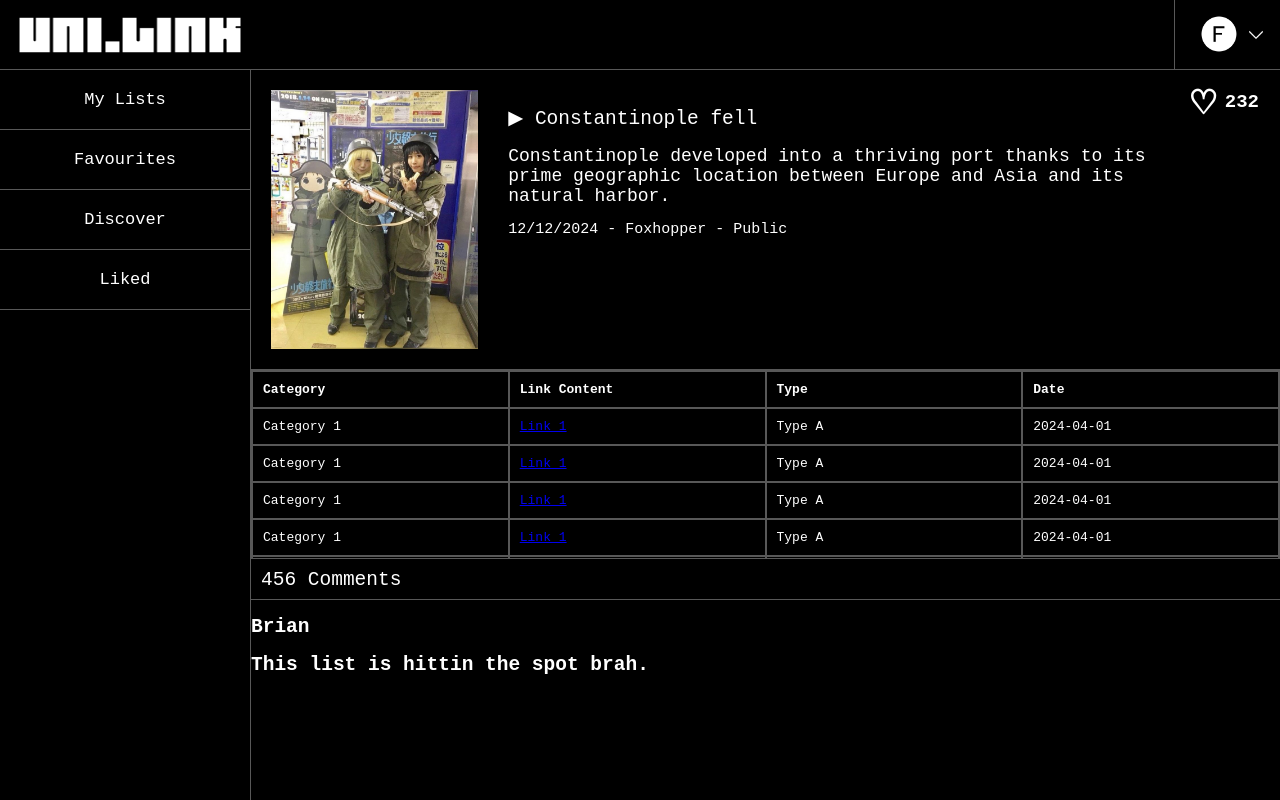
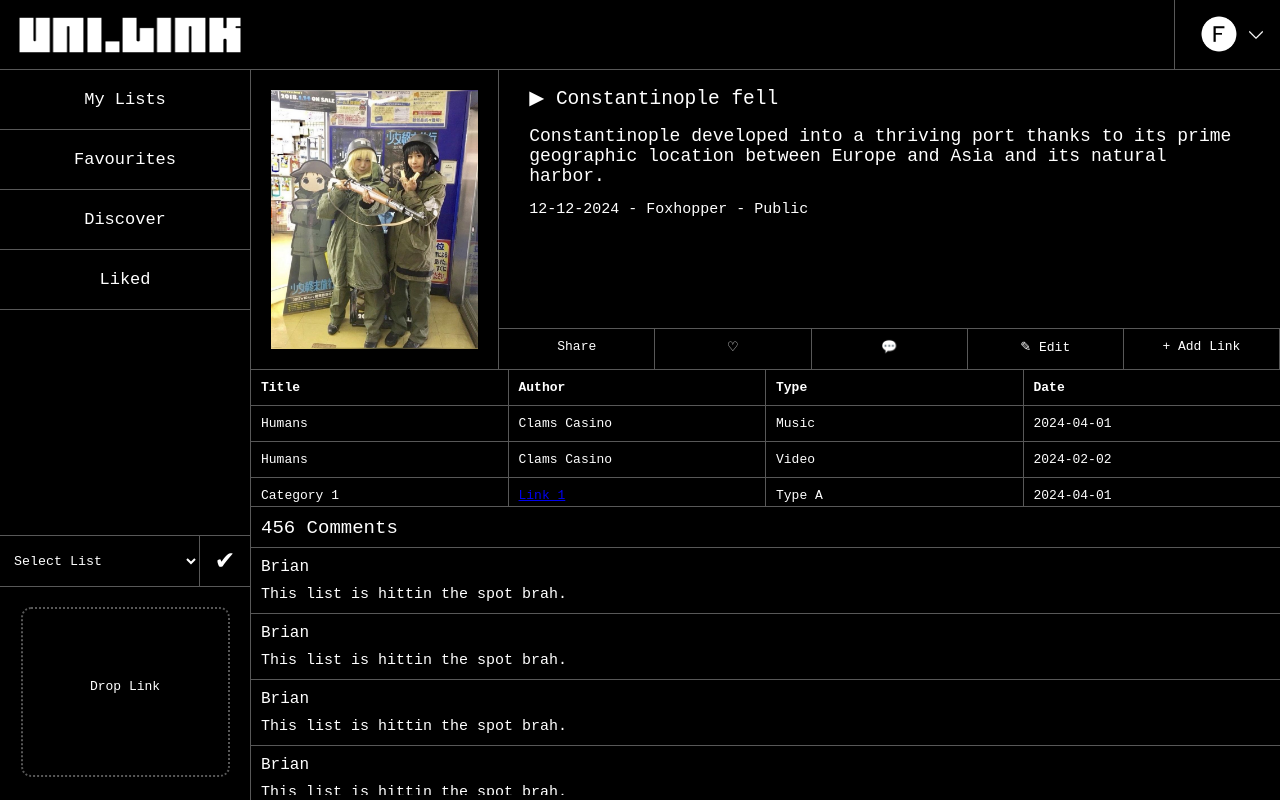
Before and after one commit to F0xhopper/UNI.LINK, a React (Create React App) app: page / in a window 1280 px wide. Built offline with nearby package versions, Linux system fonts and the light colour scheme.

Commit message:
Most of opened Done

```diff
--- a/src/Components/content/myLists.js
+++ b/src/Components/content/myLists.js
@@ -4,7 +4,7 @@ import downArrow from "/Users/edenphillips/Desktop/Projects/uni.listv2/src/Image
 import React, { Fragment, useState } from "react";
 
 const MyLists = () => {
-  const [sortDropdownVisible, setSortDropdownVisible] = useState(true);
+  const [sortDropdownVisible, setSortDropdownVisible] = useState(false);
   return (
     <div>
       <div className="myListsSeachSortContainer">
--- a/src/Components/content/openList.js
+++ b/src/Components/content/openList.js
@@ -1,113 +1,87 @@
+import { useState } from "react";
 import example2 from "/Users/edenphillips/Desktop/Projects/uni.listv2/src/Images/6c2844e70e7ab024197ec10a45a2d04f.jpg";
+import example1 from "/Users/edenphillips/Desktop/Projects/uni.listv2/src/Images/34ca39ba71e3440bb6196601075e53f5.jpg";
+
 const OpenList = () => {
+  const [creatingComment, setCreatingComment] = useState(false);
+  const [addingLink, setAddingLink] = useState(false);
   return (
     <div>
       <div className="openListInformationContainer">
-        <img src={example2}></img>
-        <div>
-          <div className="openListLikeButton">
-            <h2 className="openListLikeButtonHeart">♡</h2>{" "}
-            <h6 className="openListLikeButtonAmount">232</h6>
+        <div className="openListImageContainer">
+          {" "}
+          <img src={example2}></img>
+        </div>
+
+        <div className="openListInformationTextContainer">
+          <div>
+            <h2 className="openListTitle">▶︎ Constantinople fell</h2>
+            <h2 className="openListDescription">
+              {" "}
+              Constantinople developed into a thriving port thanks to its prime
+              geographic location between Europe and Asia and its natural
+              harbor.
+            </h2>{" "}
+            <h2 className="openListData">12-12-2024 - Foxhopper - Public</h2>
           </div>
-          <h2 className="openListTitle">▶︎ Constantinople fell</h2>
-          <h2 className="openListDescription">
+          <div className="opemListInteractiveContainer">
             {" "}
-            Constantinople developed into a thriving port thanks to its prime
-            geographic location between Europe and Asia and its natural harbor.
-          </h2>{" "}
-          <h2 className="openListData">12/12/2024 - Foxhopper - Public</h2>
+            <div className="openListInteractiveButton"> Share</div>
+            <div className="openListInteractiveButton"> ♡ </div>{" "}
+            <div
+              className="openListInteractiveButton"
+              onClick={() => {
+                setCreatingComment(!creatingComment);
+              }}
+            >
+              💬
+            </div>
+            <div className="openListInteractiveButton">✎ Edit</div>{" "}
+            <div
+              className="openListInteractiveButton"
+              onClick={() => {
+                setAddingLink(!addingLink);
+              }}
+            >
+              + Add Link
+            </div>
+          </div>
         </div>
       </div>
       <div className="openListLinksContainer">
         <table id="table">
           <thead>
             <tr>
-              <th onclick="sortTable(0)">Category</th>
-              <th onclick="sortTable(1)">Link Content</th>
+              <th onclick="sortTable(0)">Title</th>
+              <th onclick="sortTable(1)">Author</th>
               <th onclick="sortTable(2)">Type</th>
               <th onclick="sortTable(3)">Date</th>
             </tr>
           </thead>
+
           <tbody className="listTableBody">
+            {" "}
+            {addingLink && (
+              <div className="addLinkContainer">
+                <input className="addLinkInput"></input>
+                <div className="addLinkButton">Add Link</div>
+              </div>
+            )}
             <tr>
-              <td>Category 1</td>
+              <td>Humans</td>
               <td>
-                <a href="#">Link 1</a>
+                <a>Clams Casino</a>
               </td>
-              <td>Type A</td>
+              <td>Music</td>
               <td>2024-04-01</td>
             </tr>{" "}
             <tr>
-              <td>Category 1</td>
+              <td>Humans</td>
               <td>
-                <a href="#">Link 1</a>
+                <a>Clams Casino</a>
               </td>
-              <td>Type A</td>
-              <td>2024-04-01</td>
-            </tr>{" "}
-            <tr>
-              <td>Category 1</td>
-              <td>
-                <a href="#">Link 1</a>
-              </td>
-              <td>Type A</td>
-              <td>2024-04-01</td>
-            </tr>{" "}
-            <tr>
-              <td>Category 1</td>
-              <td>
-                <a href="#">Link 1</a>
-              </td>
-              <td>Type A</td>
-              <td>2024-04-01</td>
-            </tr>{" "}
-            <tr>
-              <td>Category 1</td>
-              <td>
-                <a href="#">Link 1</a>
-              </td>
-              <td>Type A</td>
-              <td>2024-04-01</td>
-            </tr>{" "}
-            <tr>
-              <td>Category 1</td>
-              <td>
-                <a href="#">Link 1</a>
-              </td>
-              <td>Type A</td>
-              <td>2024-04-01</td>
-            </tr>{" "}
-            <tr>
-              <td>Category 1</td>
-              <td>
-                <a href="#">Link 1</a>
-              </td>
-              <td>Type A</td>
-              <td>2024-04-01</td>
-            </tr>{" "}
-            <tr>
-              <td>Category 1</td>
-              <td>
-                <a href="#">Link 1</a>
-              </td>
-              <td>Type A</td>
-              <td>2024-04-01</td>
-            </tr>{" "}
-            <tr>
-              <td>Category 1</td>
-              <td>
-                <a href="#">Link 1</a>
-              </td>
-              <td>Type A</td>
-              <td>2024-04-01</td>
-            </tr>{" "}
-            <tr>
-              <td>Category 1</td>
-              <td>
-                <a href="#">Link 1</a>
-              </td>
-              <td>Type A</td>
-              <td>2024-04-01</td>
+              <td>Video</td>
+              <td>2024-02-02</td>
             </tr>{" "}
             <tr>
               <td>Category 1</td>
@@ -226,10 +200,44 @@ const OpenList = () => {
       </div>{" "}
       <div className="openListComments">
         <div className="commentAmountContainer">
-          <h2 className="commentAmountText">456 Comments</h2>
+          <h2
+            className="commentAmountText"
+            onClick={() => {
+              setCreatingComment(!creatingComment);
+            }}
+          >
+            456 Comments
+          </h2>
         </div>
-        <h2>Brian</h2>
-        <h2>This list is hittin the spot brah.</h2>
+        {creatingComment && (
+          <div className="createCommentContainer">
+            <textarea className="createCommentinput"></textarea>
+            <div className="createCommentButton">Post comment</div>
+          </div>
+        )}
+
+        <div className="commentsContainer">
+          <div className="individualCommentContainer">
+            <h2 className="commentUsernameText">Brian</h2>
+            <h2 className="commentText">This list is hittin the spot brah.</h2>
+          </div>{" "}
+          <div className="individualCommentContainer">
+            <h2 className="commentUsernameText">Brian</h2>
+            <h2 className="commentText">This list is hittin the spot brah.</h2>
+          </div>{" "}
+          <div className="individualCommentContainer">
+            <h2 className="commentUsernameText">Brian</h2>
+            <h2 className="commentText">This list is hittin the spot brah.</h2>
+          </div>{" "}
+          <div className="individualCommentContainer">
+            <h2 className="commentUsernameText">Brian</h2>
+            <h2 className="commentText">This list is hittin the spot brah.</h2>
+          </div>{" "}
+          <div className="individualCommentContainer">
+            <h2 className="commentUsernameText">Brian</h2>
+            <h2 className="commentText">This list is hittin the spot brah.</h2>
+          </div>
+        </div>
       </div>
     </div>
   );
--- a/src/Components/sidebar/index.js
+++ b/src/Components/sidebar/index.js
@@ -1,6 +1,7 @@
 const Sidebar = () => {
   return (
     <div className="sidebar">
+      <div>
         <div className="sidebarMenuContainer">
           <h2 className="sidebarMenuText">My Lists</h2>
         </div>{" "}
@@ -14,6 +15,19 @@ const Sidebar = () => {
           <h2 className="sidebarMenuText">Liked</h2>
         </div>{" "}
       </div>
+      <div className="linkDepositContainer">
+        {" "}
+        <div className="linkDespositSelectorConfirmContainer">
+          <select className="linkDespositListSelector">
+            <option>Select List</option> <option>Create New List</option>
+            <option>Traks 4 Hoodrates</option>
+            <option>Benching Benches</option>
+          </select>{" "}
+          <div className="linkDropConfirmButton">✔</div>
+        </div>
+        <div className="linkDropContainer">Drop Link</div>{" "}
+      </div>
+    </div>
   );
 };
 
--- a/src/index.css
+++ b/src/index.css
@@ -13,7 +13,7 @@ code {
   position: absolute;
   height: 100vh;
   width: 100vw;
-  background-color: black;
+  background-color: #000000;
 }
 
 /* Login Styling */
@@ -59,7 +59,7 @@ code {
 }
 .usernameInput {
   padding: 10px;
-  background-color: black;
+  background-color: transparent;
   box-sizing: border-box;
   width: 100%;
   font-size: 17px;
@@ -69,7 +69,7 @@ code {
   border-bottom: 1px solid rgb(88, 88, 88);
 }
 .usernameInputError {
-  background-color: black;
+  background-color: transparent;
   box-sizing: border-box;
   width: 100%;
   font-size: 17px;
@@ -84,7 +84,7 @@ code {
 }
 .passwordInput {
   padding: 10px;
-  background-color: black;
+  background-color: transparent;
   box-sizing: border-box;
   width: 100%;
   font-size: 17px;
@@ -94,7 +94,7 @@ code {
   border-bottom: 1px solid rgb(88, 88, 88);
 }
 .passwordInputError {
-  background-color: black;
+  background-color: transparent;
   box-sizing: border-box;
   width: 100%;
   font-size: 17px;
@@ -111,7 +111,7 @@ code {
 .header {
   display: flex;
   justify-content: space-between;
-  background-color: rgb(0, 0, 0);
+
   height: 70px;
   box-sizing: border-box;
   width: 100%;
@@ -172,8 +172,9 @@ code {
 .sidebar {
   float: left;
   width: 250px;
-
-  background-color: #000000;
+  flex-direction: column;
+  display: flex;
+  justify-content: space-between;
   height: calc(100vh - 70px);
 }
 .sidebarMenuContainer {
@@ -183,13 +184,90 @@ code {
   border-bottom: 1px solid rgb(88, 88, 88);
   height: 60px;
 }
+.linkDropContainer {
+  margin-top: 20px;
+  border: 2px dotted rgb(88, 88, 88);
+  width: 205px;
+  height: 96px;
+  text-align: center;
+  padding-top: 70px;
+  border-radius: 10px;
+}
+.linkDepositButton {
+  border-top: 1px solid rgb(88, 88, 88);
+
+  width: 250px;
+  text-align: center;
+  cursor: pointer;
+  font-size: 17px;
+  height: 80px;
+  padding-top: 30px;
+  margin: 0px;
+  margin-top: 20px;
+}
+.linkDepositButton:hover {
+  background-color: white;
+  color: black;
+}
+.linkDespositListSelector {
+  background-color: transparent;
+  font-family: monospace;
+  color: white;
+  width: 199px;
+  border: 0px;
+
+  padding: 10px;
+  height: 50px;
+}
+.linkDespositSelectorConfirmContainer {
+  display: flex;
+  border-bottom: 1px solid rgb(88, 88, 88);
+  width: 100%;
+  height: max-content;
+}
+
+.linkDropConfirmButton {
+  border-left: 1px solid rgb(88, 88, 88);
+  height: 30px;
+  width: 30px;
+  cursor: pointer;
+  font-size: 25px;
+  padding: 10px;
+  text-align: center;
+}
+.linkDropConfirmButton:hover {
+  background-color: white;
+  color: black;
+}
+.linkDepositInput {
+  background-color: #000000;
+  color: white;
+  border: 1px solid rgb(88, 88, 88);
+  width: 196px;
+  height: 24px;
+  margin-top: 20px;
+}
+.linkDepositTitle {
+  text-align: center;
+  font-weight: 100;
+  font-size: 17px;
+
+  width: 100%;
+}
+.linkDepositContainer {
+  display: flex;
+  flex-direction: column;
+  align-items: center;
+  height: 264px;
+  border-top: 1px solid rgb(88, 88, 88);
+}
 .sidebarMenuContainer:hover {
   background-color: rgb(255, 255, 255);
   color: black;
 }
 .sidebarMenuText {
   margin: auto;
-  font-size: 20px;
+
   width: max-content;
 
   font-size: 17px;
@@ -203,7 +281,6 @@ code {
   height: calc(100vh - 70px);
   width: calc(100vw - 250px);
   border-left: 1px solid rgb(88, 88, 88);
-  background-color: rgb(0, 0, 0);
 }
 .myListsSeachSortContainer {
   box-sizing: border-box;
@@ -211,7 +288,7 @@ code {
   height: 40px;
   width: 100%;
   display: flex;
-  background-color: rgba(4, 4, 4, 0);
+
   justify-content: space-between;
 }
 .searchBarInput {
@@ -325,19 +402,25 @@ code {
   position: relative;
   border-bottom: 1px solid rgb(88, 88, 88);
   height: 300px;
-  padding: 20px;
-  padding-right: 100px;
 }
-.openListLikeButton {
-  position: absolute;
-  top: 0;
-  right: 0;
+.addLinkContainer {
   display: flex;
+  border-bottom: 1px solid rgb(88, 88, 88);
 }
-.openListLikeButtonHeart {
-  margin: 10px;
+.addLinkInput {
+  background-color: transparent;
+  flex: 1;
+  border: 0px;
+  border-right: 1px solid rgb(88, 88, 88);
+}
+.addLinkButton {
+  padding: 10px;
   cursor: pointer;
-  font-size: 40px;
+  text-align: center;
+}
+.addLinkButton:hover {
+  background-color: white;
+  color: black;
 }
 .openListLikeButtonAmount {
   margin: 21px;
@@ -353,30 +436,113 @@ code {
   margin-left: 30px;
   font-size: 18px;
   font-weight: 100;
+  margin-right: 30px;
 }
 .openListData {
   margin-left: 30px;
   font-weight: 100;
   font-size: 15px;
 }
-.openListImage {
-  width: 200px;
-  height: 200px;
+.openListImageContainer {
+  border-right: 1px solid rgb(88, 88, 88);
+  display: flex;
+  padding: 20px;
+}
+.openListInformationTextContainer {
+  display: flex;
+  flex: 1;
+  flex-direction: column;
+  justify-content: space-between;
+}
+.openListInteractiveButton {
+  border-right: 1px solid rgb(88, 88, 88);
+  text-align: center;
+  cursor: pointer;
+  padding-top: 10px;
+
+  flex: 1;
+}
+.openListInteractiveButton:hover {
+  background-color: white;
+  color: black;
+}
+.opemListInteractiveContainer {
+  width: 100%;
+  height: 40px;
+  border-top: 1px solid rgb(88, 88, 88);
+  display: flex;
+  justify-content: space-between;
 }
 .commentAmountContainer {
   width: 100%;
-  height: 30px;
-
+  display: flex;
+  height: 40px;
+  border-top: 1px solid rgb(88, 88, 88);
   border-bottom: 1px solid rgb(88, 88, 88);
+}
+.createCommentInitializeButton {
+  cursor: pointer;
+  font-weight: 100;
+  font-size: 19px;
+  margin: 10px;
 }
 .commentAmountText {
   font-weight: 100;
+  font-size: 19px;
   margin: 10px;
+}
+.commentUsernameText {
+  font-weight: 100;
+  font-size: 16px;
+  margin: 10px;
+}
+.individualCommentContainer {
+  border-bottom: 1px solid rgb(88, 88, 88);
+}
+.commentsContainer {
+  height: 249px;
+  overflow-y: auto;
+}
+.createCommentinput {
+  background-color: #000000;
+  color: white;
+  height: 90px;
+  width: 100%;
+  resize: none;
+  border: 0px;
+  border-bottom: 1px solid rgb(88, 88, 88);
+  border-right: 1px solid rgb(88, 88, 88);
+}
+.openListComments {
+  display: flex;
+  flex-direction: column;
+  height: 289px;
+}
+.createCommentButton {
+  text-align: center;
+  cursor: pointer;
+  padding-top: 27px;
+  border-bottom: 1px solid rgb(88, 88, 88);
+}
+.createCommentButton:hover {
+  background-color: white;
+  color: black;
+}
+.createCommentContainer {
+  display: flex;
+}
+.commentsContainer::-webkit-scrollbar {
+  display: none;
+}
+.commentText {
+  margin: 10px;
+  font-size: 15px;
+  font-weight: 100;
 }
 .openListLinksContainer {
   width: 100%;
   box-sizing: border-box;
-  border: 1px solid rgb(88, 88, 88);
+
   height: max-content;
 }
 table {
@@ -391,10 +557,14 @@ th,
 td {
   padding: 10px;
   text-align: left;
-  border: 1px solid rgb(88, 88, 88);
+  border-bottom: 1px solid rgb(88, 88, 88);
   flex: 1;
+  border-right: 1px solid rgb(88, 88, 88);
 }
-
+th:last-child,
+td:last-child {
+  border-right: 0px;
+}
 thead,
 tbody,
 tfoot {
@@ -403,15 +573,19 @@ tfoot {
 }
 
 tbody {
-  height: calc(100vh - 650px);
+  height: calc(100vh - 700px);
   overflow-y: auto;
 }
 
 tr {
   display: flex;
-  flex: 1 0;
+  flex: 1;
+  cursor: pointer;
 }
-
+tr:hover {
+  background-color: white;
+  color: #000000;
+}
 tbody::-webkit-scrollbar {
   display: none;
 }
```
Also changed, not shown: src/index.js (+5 -6 lines). Lines whose indentation alone changed are shown as unchanged.
